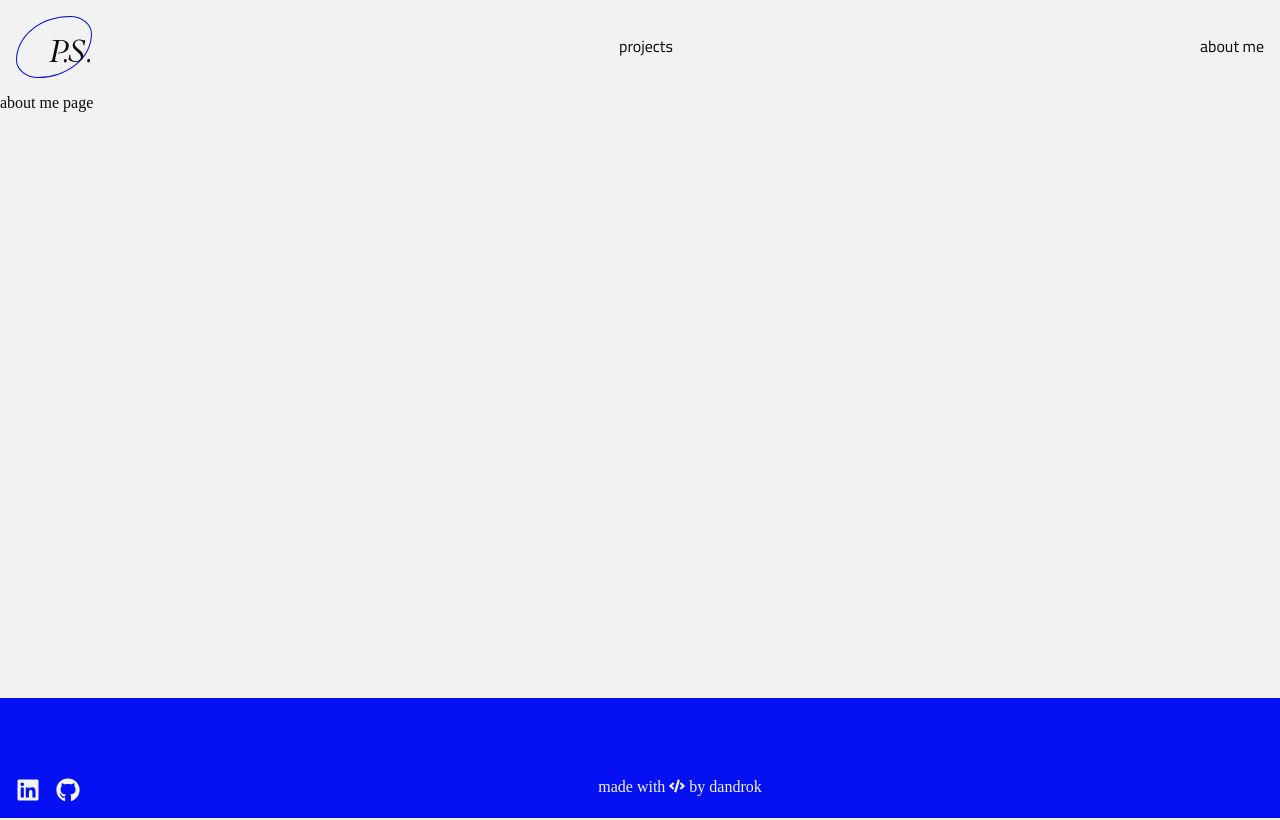
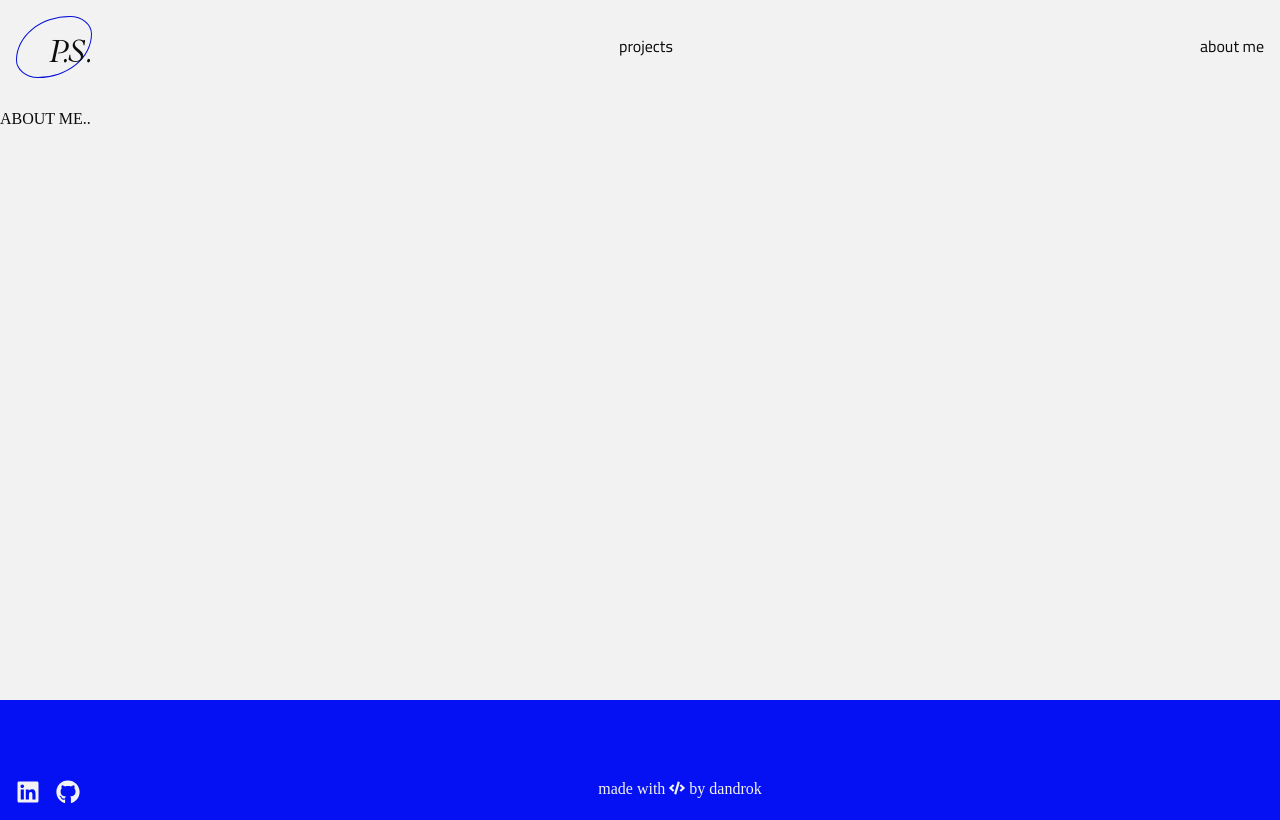
Before and after one commit to dandrok/portfolio-website, a React (Create React App) app: page /about in a window 1280 px wide. Built offline with nearby package versions, Linux system fonts and the light colour scheme.

Commit message:
add about me

```diff
--- /dev/null
+++ b/src/components/AboutMe.js
@@ -0,0 +1,11 @@
+import styles from './AboutMe.module.css'
+
+const AboutMe = () => {
+  return (
+    <section className={styles.aboutMe}>
+      <div>ABOUT ME..</div>
+    </section>
+  )
+}
+
+export default AboutMe
--- /dev/null
+++ b/src/components/AboutMe.module.css
@@ -0,0 +1,6 @@
+.aboutMe {
+  margin: 0 auto;
+  max-width: 1362px;
+  height: 69.8vh;
+  margin-top: 2rem;
+}
--- a/src/components/pages/About.js
+++ b/src/components/pages/About.js
@@ -1,6 +1,7 @@
 import Header from '../Header'
 import Footer from '../Footer'
 import Layout from '../layout/Layout'
+import AboutMe from '../AboutMe'
 
 const About = () => {
   return (
@@ -8,7 +9,7 @@ const About = () => {
       <Layout>
         <Header />
       </Layout>
-      <div style={{ height: '71.5vh' }}>about me page</div>
+      <AboutMe />
       <Footer />
     </>
   )
--- a/src/index.css
+++ b/src/index.css
@@ -101,3 +101,7 @@ button:active {
 ::-webkit-scrollbar-thumb:hover {
   background: rgb(121, 121, 121);
 }
+
+::selection {
+  background: var(--color-blue-light);
+}
```
